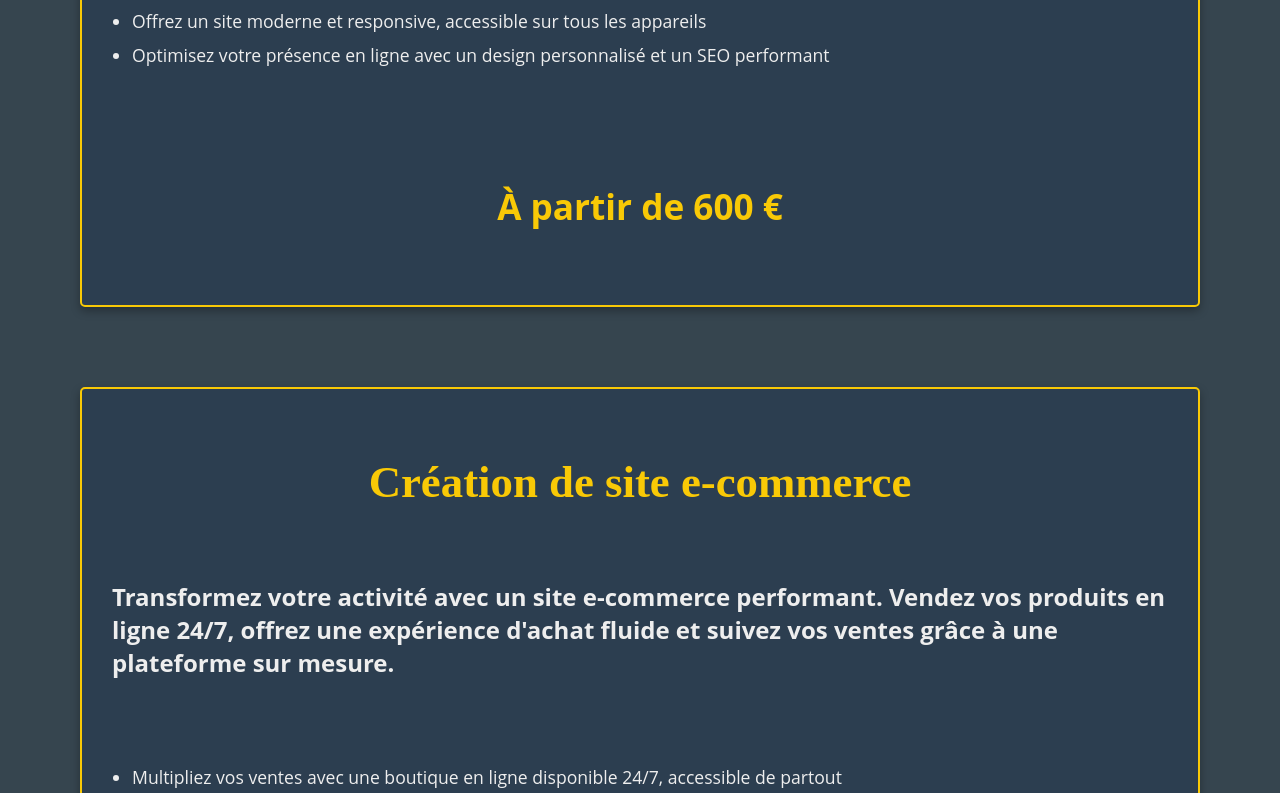
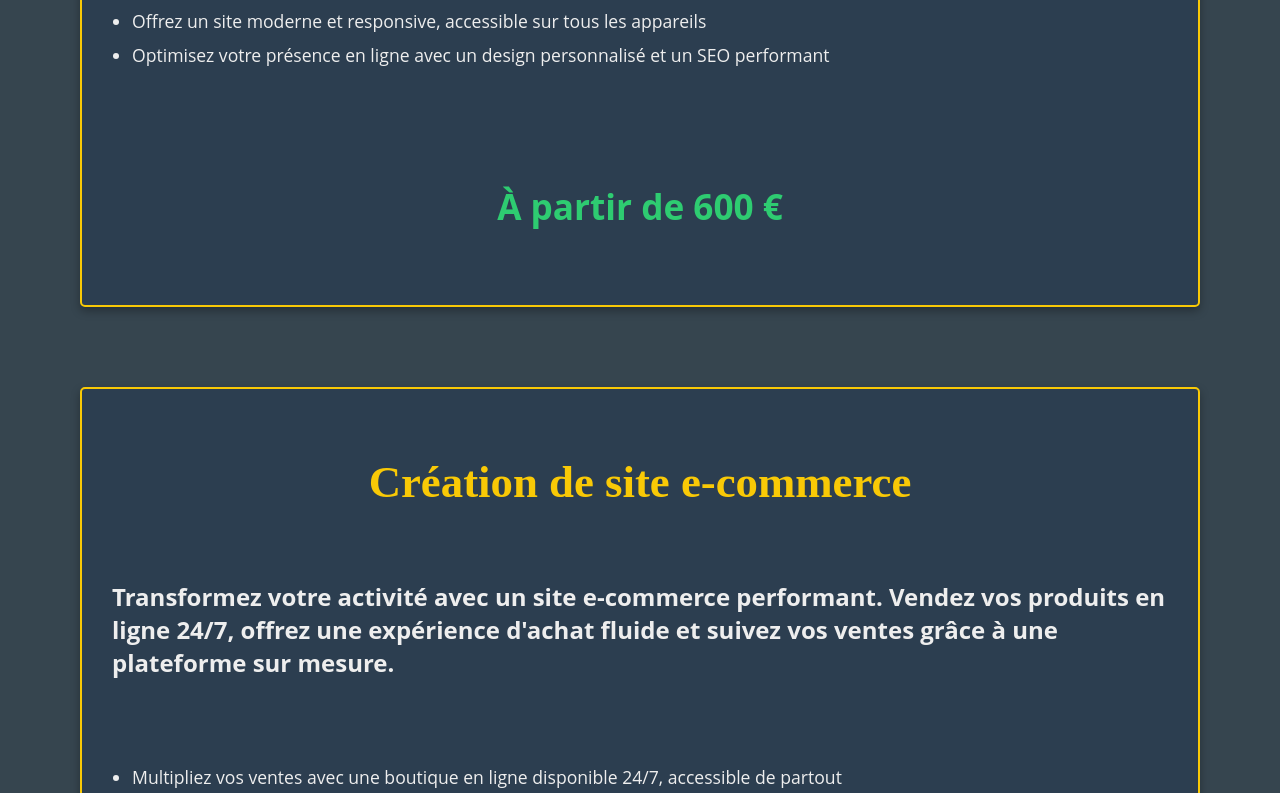
Before and after one commit to GaelleB/gb-webassist, a React (Create React App) app: page /services in a window 1280 px wide. Shown: the part 727-1520 px from the top of the page. Built offline with nearby package versions, Linux system fonts and the light colour scheme.

Commit message:
modif color price

```diff
--- a/src/styles/global.css
+++ b/src/styles/global.css
@@ -248,7 +248,7 @@ strong,
   font-weight: bold;
   padding-bottom: 10px;
   padding-top: 50px;
-  color: var(--primary-color);
+  color: var(--accent-color);
   text-align: center;
 }
 
```
